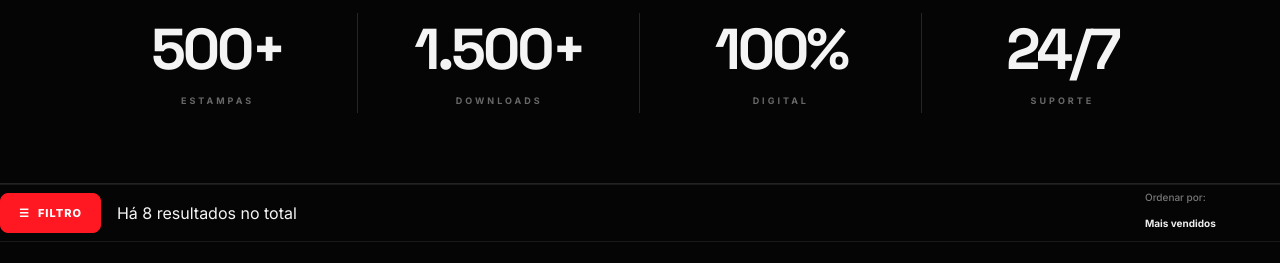
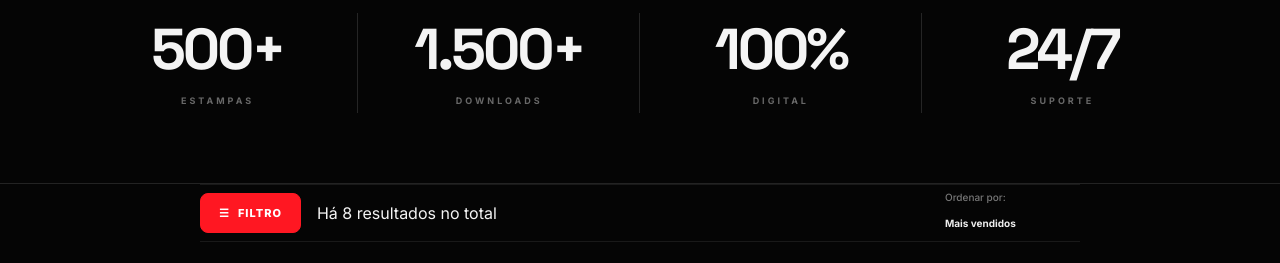
Before and after one commit to hanielfr15-a11y/ZIVA-ART, a plain HTML site: page index.html in a window 1280 px wide. Shown: the part 937-1200 px from the top of the page. Drawn offline with Linux system fonts and the light colour scheme.

Commit message:
Update index.html

```diff
--- a/index.html
+++ b/index.html
@@ -458,9 +458,12 @@
          =================================================== -->
 
     <!-- BARRA DO CATÁLOGO -->
-<div class="catalog-bar">
 
-  <div class="catalog-bar-left">
+<div class="catalog-wrap">
+
+  <div class="catalog-bar">
+
+    <div class="catalog-bar-left">
 
     <button type="button" class="catalog-filter">
       ☰
```
